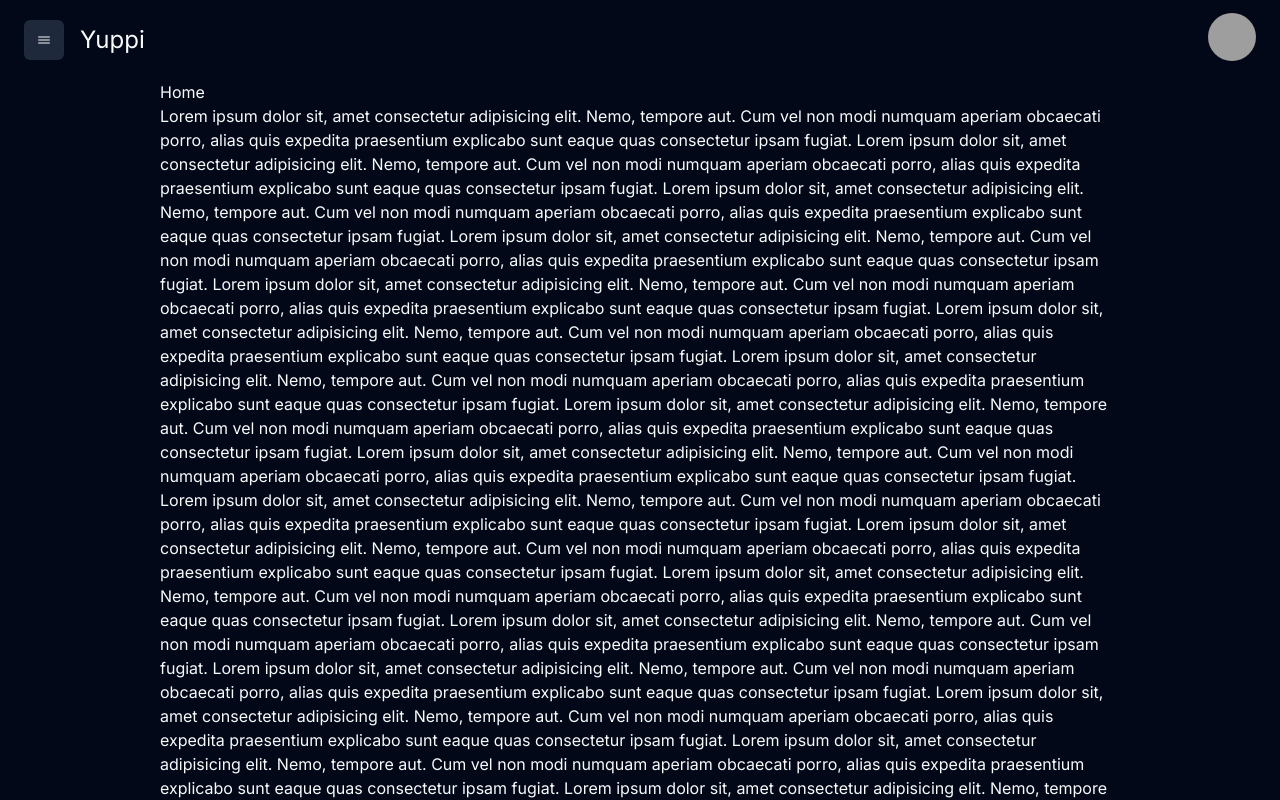
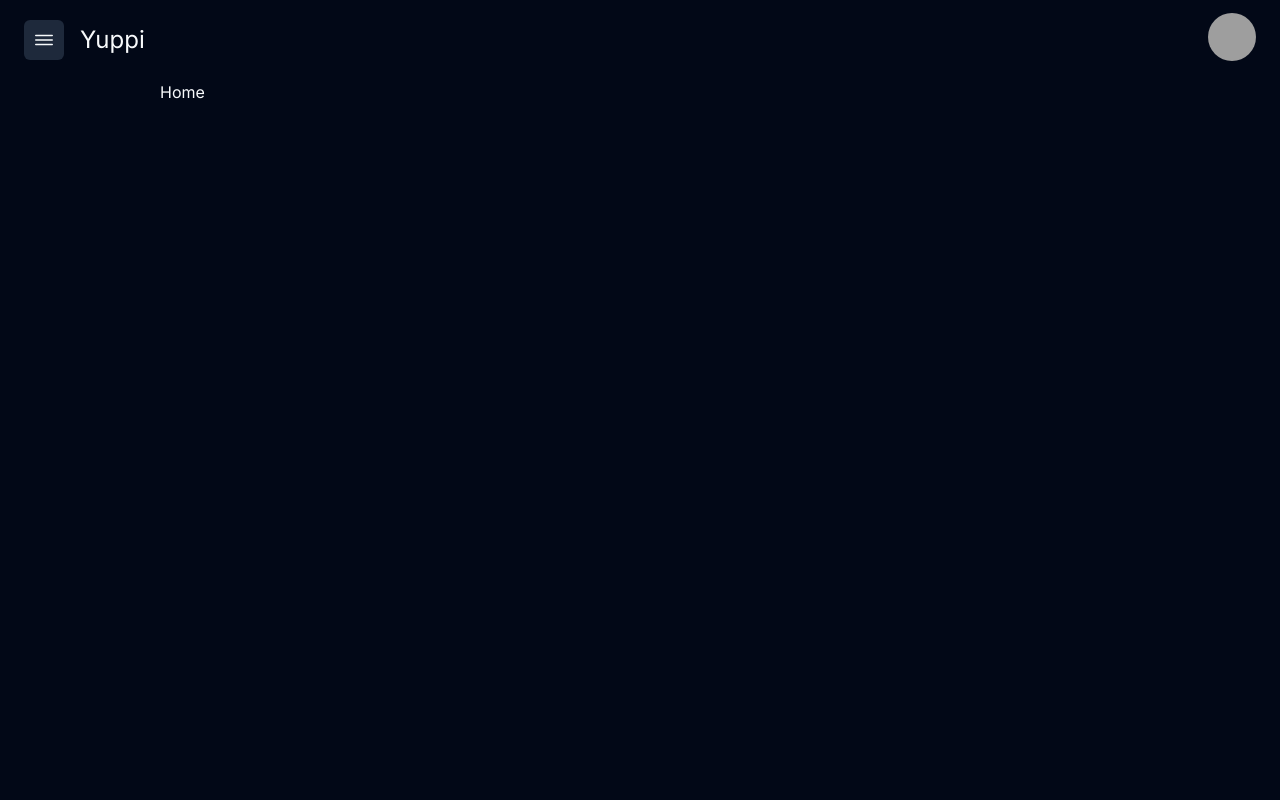
Before and after one commit to Esutarosa/yuppi, a Next.js app: page / in a window 1280 px wide. Shown: the top 800 px of the page. Built offline with nearby package versions, Linux system fonts and the light colour scheme; grey boxes are pictures that could not be loaded.

Commit message:
Small adjustments for navbar menu and navbar user profile

```diff
--- a/src/app/page.tsx
+++ b/src/app/page.tsx
@@ -2,44 +2,6 @@ const Home = () => {
   return (
     <section>
       <h1>Home</h1>
-      <p>
-        Lorem ipsum dolor sit, amet consectetur adipisicing elit. Nemo, tempore aut. Cum vel non modi numquam aperiam obcaecati porro, alias quis expedita praesentium explicabo sunt eaque quas consectetur ipsam fugiat.
-        Lorem ipsum dolor sit, amet consectetur adipisicing elit. Nemo, tempore aut. Cum vel non modi numquam aperiam obcaecati porro, alias quis expedita praesentium explicabo sunt eaque quas consectetur ipsam fugiat.
-        Lorem ipsum dolor sit, amet consectetur adipisicing elit. Nemo, tempore aut. Cum vel non modi numquam aperiam obcaecati porro, alias quis expedita praesentium explicabo sunt eaque quas consectetur ipsam fugiat.
-        Lorem ipsum dolor sit, amet consectetur adipisicing elit. Nemo, tempore aut. Cum vel non modi numquam aperiam obcaecati porro, alias quis expedita praesentium explicabo sunt eaque quas consectetur ipsam fugiat.
-        Lorem ipsum dolor sit, amet consectetur adipisicing elit. Nemo, tempore aut. Cum vel non modi numquam aperiam obcaecati porro, alias quis expedita praesentium explicabo sunt eaque quas consectetur ipsam fugiat.
-        Lorem ipsum dolor sit, amet consectetur adipisicing elit. Nemo, tempore aut. Cum vel non modi numquam aperiam obcaecati porro, alias quis expedita praesentium explicabo sunt eaque quas consectetur ipsam fugiat.
-        Lorem ipsum dolor sit, amet consectetur adipisicing elit. Nemo, tempore aut. Cum vel non modi numquam aperiam obcaecati porro, alias quis expedita praesentium explicabo sunt eaque quas consectetur ipsam fugiat.
-        Lorem ipsum dolor sit, amet consectetur adipisicing elit. Nemo, tempore aut. Cum vel non modi numquam aperiam obcaecati porro, alias quis expedita praesentium explicabo sunt eaque quas consectetur ipsam fugiat.
-        Lorem ipsum dolor sit, amet consectetur adipisicing elit. Nemo, tempore aut. Cum vel non modi numquam aperiam obcaecati porro, alias quis expedita praesentium explicabo sunt eaque quas consectetur ipsam fugiat.
-        Lorem ipsum dolor sit, amet consectetur adipisicing elit. Nemo, tempore aut. Cum vel non modi numquam aperiam obcaecati porro, alias quis expedita praesentium explicabo sunt eaque quas consectetur ipsam fugiat.
-        Lorem ipsum dolor sit, amet consectetur adipisicing elit. Nemo, tempore aut. Cum vel non modi numquam aperiam obcaecati porro, alias quis expedita praesentium explicabo sunt eaque quas consectetur ipsam fugiat.
-        Lorem ipsum dolor sit, amet consectetur adipisicing elit. Nemo, tempore aut. Cum vel non modi numquam aperiam obcaecati porro, alias quis expedita praesentium explicabo sunt eaque quas consectetur ipsam fugiat.
-        Lorem ipsum dolor sit, amet consectetur adipisicing elit. Nemo, tempore aut. Cum vel non modi numquam aperiam obcaecati porro, alias quis expedita praesentium explicabo sunt eaque quas consectetur ipsam fugiat.
-        Lorem ipsum dolor sit, amet consectetur adipisicing elit. Nemo, tempore aut. Cum vel non modi numquam aperiam obcaecati porro, alias quis expedita praesentium explicabo sunt eaque quas consectetur ipsam fugiat.
-        Lorem ipsum dolor sit, amet consectetur adipisicing elit. Nemo, tempore aut. Cum vel non modi numquam aperiam obcaecati porro, alias quis expedita praesentium explicabo sunt eaque quas consectetur ipsam fugiat.
-        Lorem ipsum dolor sit, amet consectetur adipisicing elit. Nemo, tempore aut. Cum vel non modi numquam aperiam obcaecati porro, alias quis expedita praesentium explicabo sunt eaque quas consectetur ipsam fugiat.
-        Lorem ipsum dolor sit, amet consectetur adipisicing elit. Nemo, tempore aut. Cum vel non modi numquam aperiam obcaecati porro, alias quis expedita praesentium explicabo sunt eaque quas consectetur ipsam fugiat.
-        Lorem ipsum dolor sit, amet consectetur adipisicing elit. Nemo, tempore aut. Cum vel non modi numquam aperiam obcaecati porro, alias quis expedita praesentium explicabo sunt eaque quas consectetur ipsam fugiat.
-        Lorem ipsum dolor sit, amet consectetur adipisicing elit. Nemo, tempore aut. Cum vel non modi numquam aperiam obcaecati porro, alias quis expedita praesentium explicabo sunt eaque quas consectetur ipsam fugiat.
-        Lorem ipsum dolor sit, amet consectetur adipisicing elit. Nemo, tempore aut. Cum vel non modi numquam aperiam obcaecati porro, alias quis expedita praesentium explicabo sunt eaque quas consectetur ipsam fugiat.
-        Lorem ipsum dolor sit, amet consectetur adipisicing elit. Nemo, tempore aut. Cum vel non modi numquam aperiam obcaecati porro, alias quis expedita praesentium explicabo sunt eaque quas consectetur ipsam fugiat.
-        Lorem ipsum dolor sit, amet consectetur adipisicing elit. Nemo, tempore aut. Cum vel non modi numquam aperiam obcaecati porro, alias quis expedita praesentium explicabo sunt eaque quas consectetur ipsam fugiat.
-        Lorem ipsum dolor sit, amet consectetur adipisicing elit. Nemo, tempore aut. Cum vel non modi numquam aperiam obcaecati porro, alias quis expedita praesentium explicabo sunt eaque quas consectetur ipsam fugiat.
-        Lorem ipsum dolor sit, amet consectetur adipisicing elit. Nemo, tempore aut. Cum vel non modi numquam aperiam obcaecati porro, alias quis expedita praesentium explicabo sunt eaque quas consectetur ipsam fugiat.
-        Lorem ipsum dolor sit, amet consectetur adipisicing elit. Nemo, tempore aut. Cum vel non modi numquam aperiam obcaecati porro, alias quis expedita praesentium explicabo sunt eaque quas consectetur ipsam fugiat.
-        Lorem ipsum dolor sit, amet consectetur adipisicing elit. Nemo, tempore aut. Cum vel non modi numquam aperiam obcaecati porro, alias quis expedita praesentium explicabo sunt eaque quas consectetur ipsam fugiat.
-        Lorem ipsum dolor sit, amet consectetur adipisicing elit. Nemo, tempore aut. Cum vel non modi numquam aperiam obcaecati porro, alias quis expedita praesentium explicabo sunt eaque quas consectetur ipsam fugiat.
-        Lorem ipsum dolor sit, amet consectetur adipisicing elit. Nemo, tempore aut. Cum vel non modi numquam aperiam obcaecati porro, alias quis expedita praesentium explicabo sunt eaque quas consectetur ipsam fugiat.
-        Lorem ipsum dolor sit, amet consectetur adipisicing elit. Nemo, tempore aut. Cum vel non modi numquam aperiam obcaecati porro, alias quis expedita praesentium explicabo sunt eaque quas consectetur ipsam fugiat.
-        Lorem ipsum dolor sit, amet consectetur adipisicing elit. Nemo, tempore aut. Cum vel non modi numquam aperiam obcaecati porro, alias quis expedita praesentium explicabo sunt eaque quas consectetur ipsam fugiat.
-        Lorem ipsum dolor sit, amet consectetur adipisicing elit. Nemo, tempore aut. Cum vel non modi numquam aperiam obcaecati porro, alias quis expedita praesentium explicabo sunt eaque quas consectetur ipsam fugiat.
-        Lorem ipsum dolor sit, amet consectetur adipisicing elit. Nemo, tempore aut. Cum vel non modi numquam aperiam obcaecati porro, alias quis expedita praesentium explicabo sunt eaque quas consectetur ipsam fugiat.
-        Lorem ipsum dolor sit, amet consectetur adipisicing elit. Nemo, tempore aut. Cum vel non modi numquam aperiam obcaecati porro, alias quis expedita praesentium explicabo sunt eaque quas consectetur ipsam fugiat.
-        Lorem ipsum dolor sit, amet consectetur adipisicing elit. Nemo, tempore aut. Cum vel non modi numquam aperiam obcaecati porro, alias quis expedita praesentium explicabo sunt eaque quas consectetur ipsam fugiat.
-        Lorem ipsum dolor sit, amet consectetur adipisicing elit. Nemo, tempore aut. Cum vel non modi numquam aperiam obcaecati porro, alias quis expedita praesentium explicabo sunt eaque quas consectetur ipsam fugiat.
-        Lorem ipsum dolor sit, amet consectetur adipisicing elit. Nemo, tempore aut. Cum vel non modi numquam aperiam obcaecati porro, alias quis expedita praesentium explicabo sunt eaque quas consectetur ipsam fugiat.
-      </p>
     </section>
   )
 }
--- a/src/components/NavMenu.tsx
+++ b/src/components/NavMenu.tsx
@@ -20,7 +20,7 @@ const NavMenu = () => {
         className="bg-muted rounded-md cursor-pointer select-none z-50"
       >
         <div className={cn("w-10 h-10 flex items-center justify-center")}>
-          <IoIosMenu />
+          <IoIosMenu className="text-2xl" />
         </div>
       </div>
 
--- a/src/components/NavbarUserProfile.tsx
+++ b/src/components/NavbarUserProfile.tsx
@@ -1,6 +1,7 @@
 'use client'
 
 import Link from "next/link"
+import { NAVBAR_LINKS_USER } from "@/lib/constants";
 
 import {
   DropdownMenu,
@@ -12,7 +13,6 @@ import {
 } from "@/components/ui/DropdownMenu"
 import { Avatar, AvatarFallback, AvatarImage } from "@/components/ui/Avatar"
 import { CiUser } from "react-icons/ci";
-import { NAVBAR_LINKS } from "@/lib/constants";
 
 const NavbarUserProfile = () => {
 
@@ -37,7 +37,7 @@ const NavbarUserProfile = () => {
               </DropdownMenuLabel>
 
               <DropdownMenuSeparator />
-              {NAVBAR_LINKS.find(item => item.title === 'Profile')?.data.map((item) => (
+              {NAVBAR_LINKS_USER.find(item => item.title === 'Profile')?.data.map((item) => (
                 <DropdownMenuItem key={item.key}>
                   <Link href={item.path}>
                     {item.title}
--- a/src/lib/constants.ts
+++ b/src/lib/constants.ts
@@ -1,13 +1,6 @@
 import { CiUser, CiSettings, CiGrid42, CiImageOn, CiGrid31, CiHeart, CiChat2 } from "react-icons/ci"
 
 export const NAVBAR_LINKS: { title: string; data: { path: string; key: string; title: string; icon?: React.ComponentType<any>; }[] }[] = [
-  {
-    title: 'Profile',
-    data: [
-      { path: '/profile', key: 'profile', title: 'My Profile', icon: CiUser },
-      { path: '/account/edit', key: 'edit-profile', title: 'Settings', icon: CiSettings },
-    ]
-  },
   {
     title: 'General',
     data: [
@@ -24,3 +17,13 @@ export const NAVBAR_LINKS: { title: string; data: { path: string; key: string; t
     ]
   },
 ]
+
+export const NAVBAR_LINKS_USER: { title: string; data: { path: string; key: string; title: string; icon?: React.ComponentType<any>; }[] }[] = [
+  {
+    title: 'Profile',
+    data: [
+      { path: '/profile', key: 'profile', title: 'My Profile', icon: CiUser },
+      { path: '/account/edit', key: 'edit-profile', title: 'Settings', icon: CiSettings },
+    ]
+  },
+]
```
